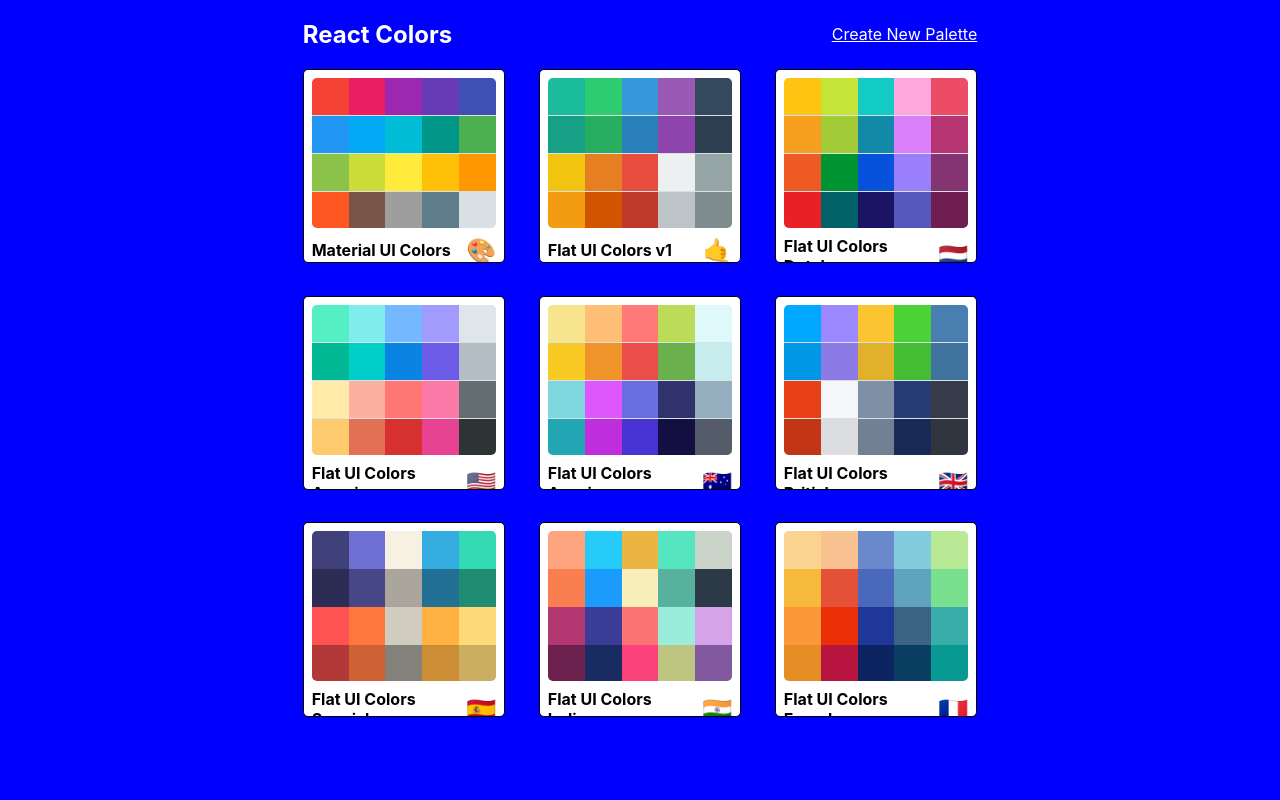
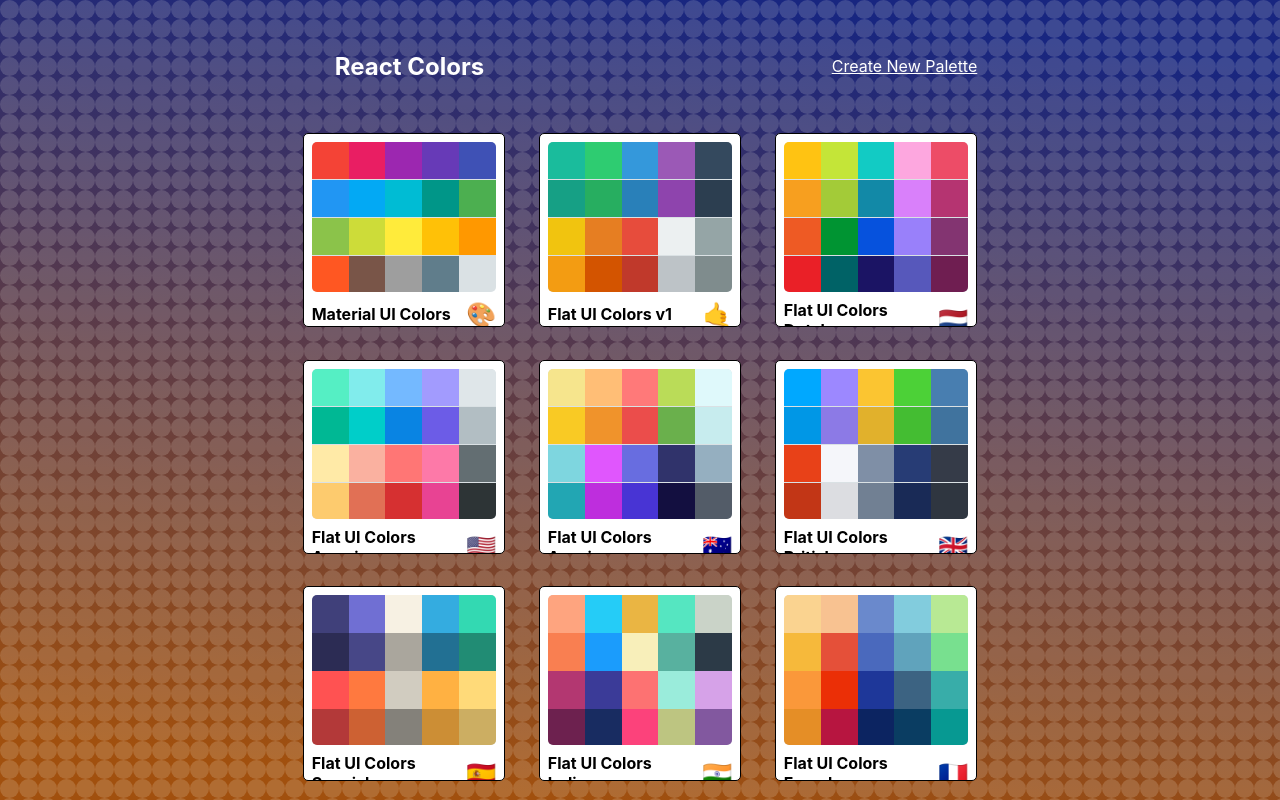
Before and after one commit to Paulg05/Color-Palette-App, a React (Create React App) app: page / in a window 1280 px wide. Built offline with nearby package versions, Linux system fonts and the light colour scheme.

Commit message:
animate palette deletion

```diff
--- a/package.json
+++ b/package.json
@@ -16,7 +16,8 @@
     "react-material-ui-form-validator": "^2.0.9",
     "react-router-dom": "^5.0.1",
     "react-scripts": "3.0.1",
-    "react-sortable-hoc": "^1.9.1"
+    "react-sortable-hoc": "^1.9.1",
+    "react-transition-group": "^4.2.2"
   },
   "scripts": {
     "start": "react-scripts start",
--- a/src/PaletteList.js
+++ b/src/PaletteList.js
@@ -1,6 +1,7 @@
 import React, { Component } from "react";
-import { Link } from 'react-router-dom';
+import { Link } from "react-router-dom";
 import MiniPalette from "./MiniPalette";
+import { CSSTransition, TransitionGroup } from "react-transition-group";
 import { withStyles } from "@material-ui/styles";
 import styles from "./styles/PaletteListStyles";
 
@@ -15,11 +16,13 @@
       <div className={classes.root}>
         <div className={classes.container}>
           <nav className={classes.nav}>
-            <h1>React Colors</h1>
-            <Link to= "/palette/new"> Create New Palette </Link >
+            <h1 className={classes.heading}>React Colors</h1>
+            <Link to="/palette/new"> Create New Palette </Link>
           </nav>
-          <div className={classes.palettes}>
+
+          <TransitionGroup className={classes.palettes}>
             {palettes.map(palette => (
+              <CSSTransition key={palette.id} classNames="fade" timeout={500}>
                 <MiniPalette
                   {...palette}
                   handleClick={() => this.goToPalette(palette.id)}
@@ -27,8 +30,9 @@
                   key={palette.id}
                   id={palette.id}
                 />
+              </CSSTransition>
             ))}
-          </div>
+          </TransitionGroup>
         </div>
       </div>
     );
--- a/src/styles/PaletteListStyles.js
+++ b/src/styles/PaletteListStyles.js
@@ -1,12 +1,29 @@
-import sizes from "./sizes"
+import sizes from "./sizes";
+import bg from './bg.svg'
 
 export default {
+  "@global":{
+    ".fade-exit": {
+      opacity: 1
+    },
+    ".fade-exit-active": {
+      opacity: 0,
+      transition: "opacity 500ms ease-out"
+    }
+  },
   root: {
     backgroundColor: "blue",
     height: "100vh",
     display: "flex",
     alignItems: "flex-start",
-    justifyContent: "center"
+    justifyContent: "center",
+    // background by SVGBackgrounds.com
+    backgroundColor: "#fffdf0;",
+    backgroundImage: `url(${bg})`,
+    overflow: "scroll"
+  },
+  heading: {
+    padding: "2rem"
   },
   conatiner: {
     width: "50%",
--- a/src/styles/sizes.js
+++ b/src/styles/sizes.js
@@ -2,7 +2,7 @@
   up() {},
   down(size) {
     const sizes = {
-      xs: "575.98px",
+      xs: "475.98px",
       sm: "767.98px",
       md: "991.98px",
       lg: "1199.98px",
```
Also changed, not shown: src/styles/bg.svg (added), 1 other file (tests, documents, lock files or other folders). Lines whose indentation alone changed are shown as unchanged.
